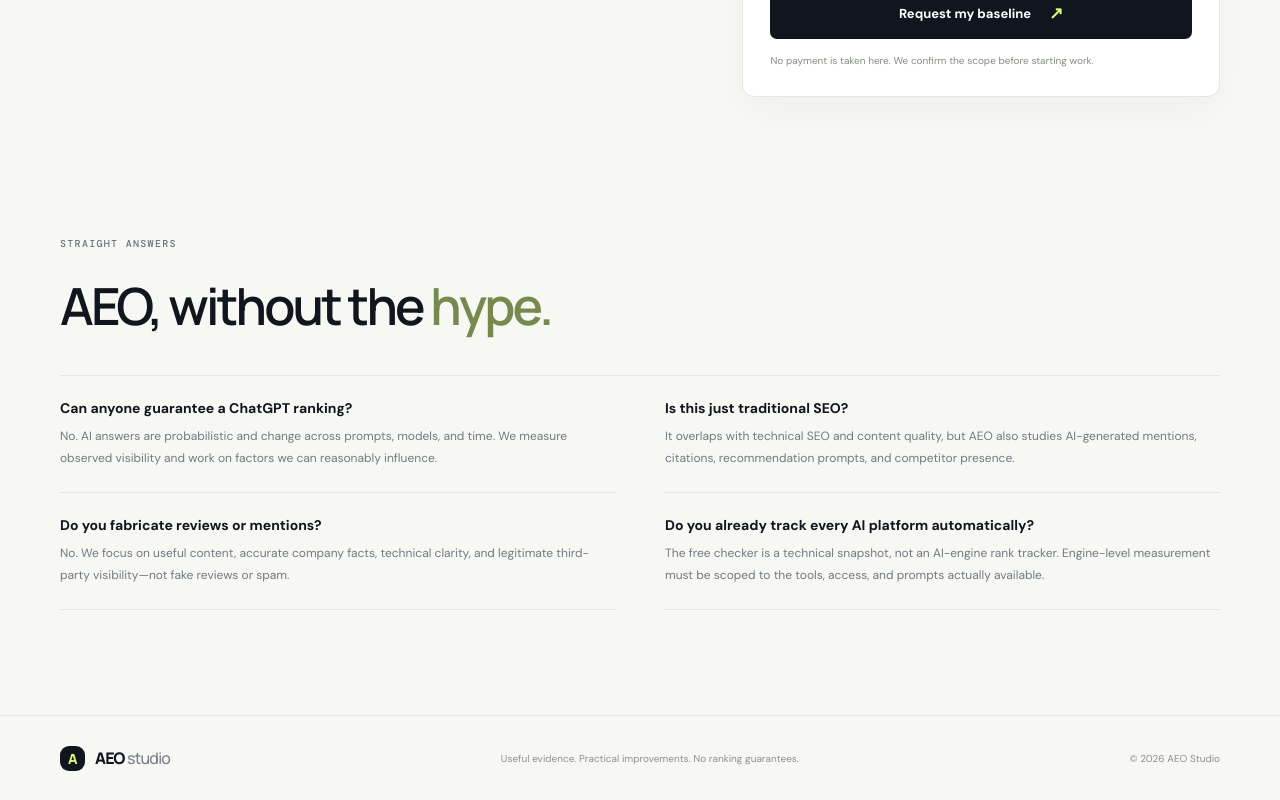
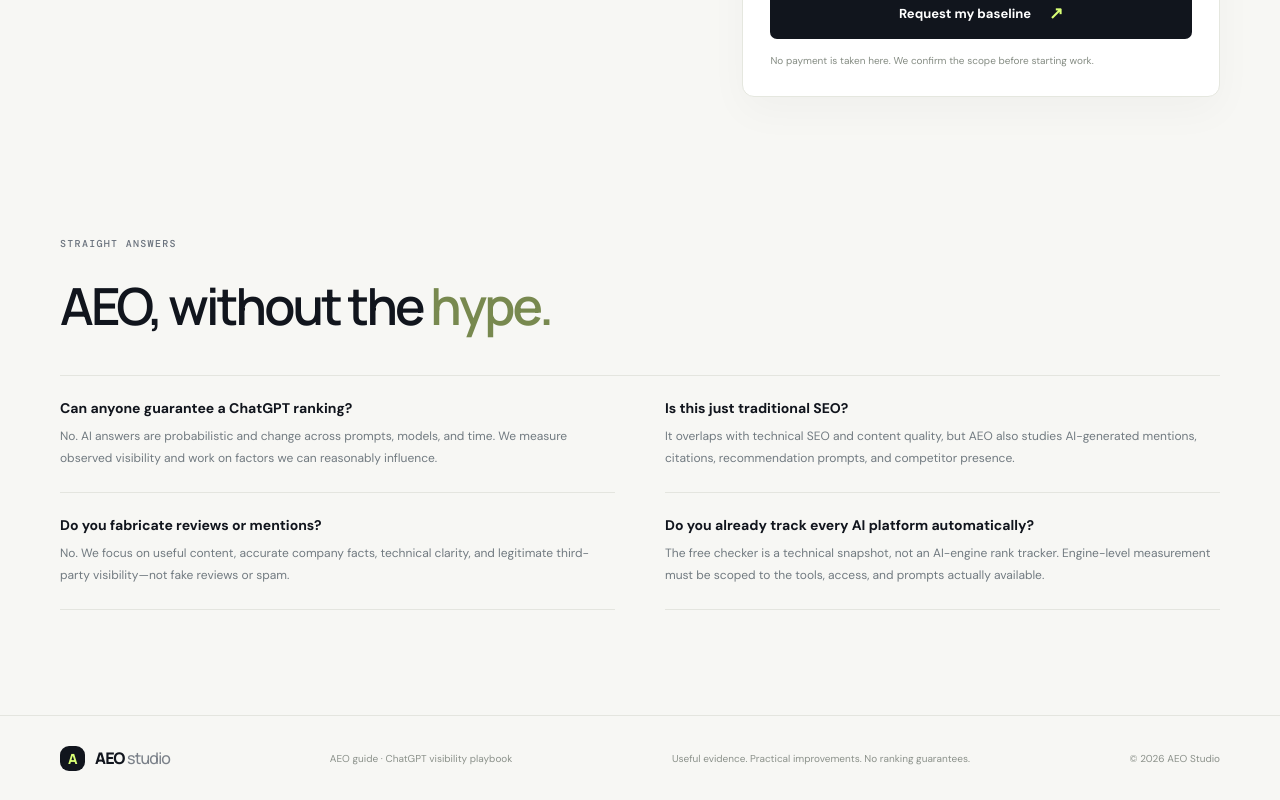
Before and after one commit to altairyash/chatgpt_playground, a Next.js app: page / in a window 1280 px wide. Shown: the part 3316-4116 px from the top of the page. Built offline with nearby package versions, Linux system fonts and the light colour scheme.

Commit message:
Add useful AEO resources to homepage footer

```diff
--- a/app/page.tsx
+++ b/app/page.tsx
@@ -95,7 +95,7 @@ export default function Home() {
 
       <section className="aeo-faq shell"><div className="eyebrow">STRAIGHT ANSWERS</div><h2>AEO, without the <em>hype.</em></h2><div className="aeo-faq-grid"><article><h3>Can anyone guarantee a ChatGPT ranking?</h3><p>No. AI answers are probabilistic and change across prompts, models, and time. We measure observed visibility and work on factors we can reasonably influence.</p></article><article><h3>Is this just traditional SEO?</h3><p>It overlaps with technical SEO and content quality, but AEO also studies AI-generated mentions, citations, recommendation prompts, and competitor presence.</p></article><article><h3>Do you fabricate reviews or mentions?</h3><p>No. We focus on useful content, accurate company facts, technical clarity, and legitimate third-party visibility—not fake reviews or spam.</p></article><article><h3>Do you already track every AI platform automatically?</h3><p>The free checker is a technical snapshot, not an AI-engine rank tracker. Engine-level measurement must be scoped to the tools, access, and prompts actually available.</p></article></div></section>
 
-      <footer className="footer"><div className="shell footer-inner"><a className="brand" href="#top"><span className="brand-mark">A</span><span>AEO<span className="brand-light"> studio</span></span></a><span>Useful evidence. Practical improvements. No ranking guarantees.</span><span>© {new Date().getFullYear()} AEO Studio</span></div></footer>
+      <footer className="footer"><div className="shell footer-inner"><a className="brand" href="#top"><span className="brand-mark">A</span><span>AEO<span className="brand-light"> studio</span></span></a><span><a href="/aeo-guide">AEO guide</a> · <a href="/chatgpt-visibility">ChatGPT visibility playbook</a></span><span>Useful evidence. Practical improvements. No ranking guarantees.</span><span>© {new Date().getFullYear()} AEO Studio</span></div></footer>
     </main>
   );
 }
```
